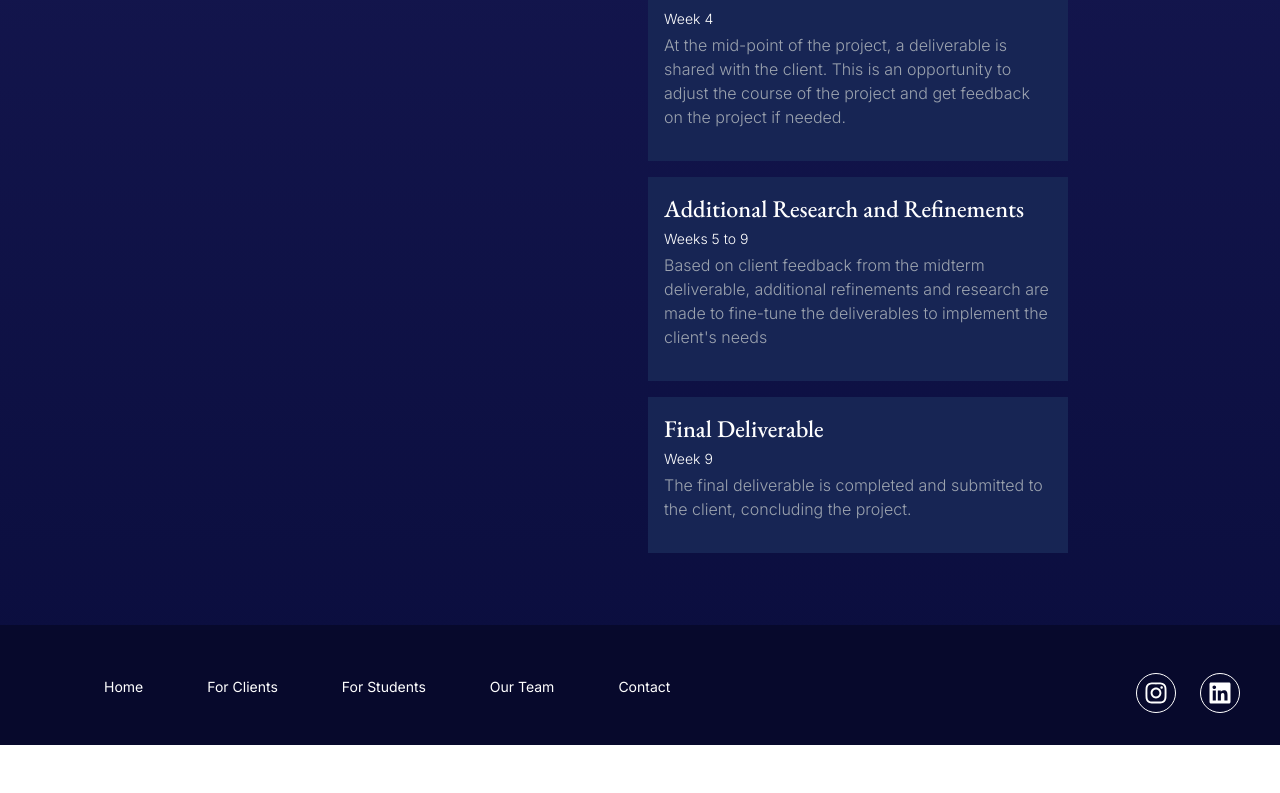
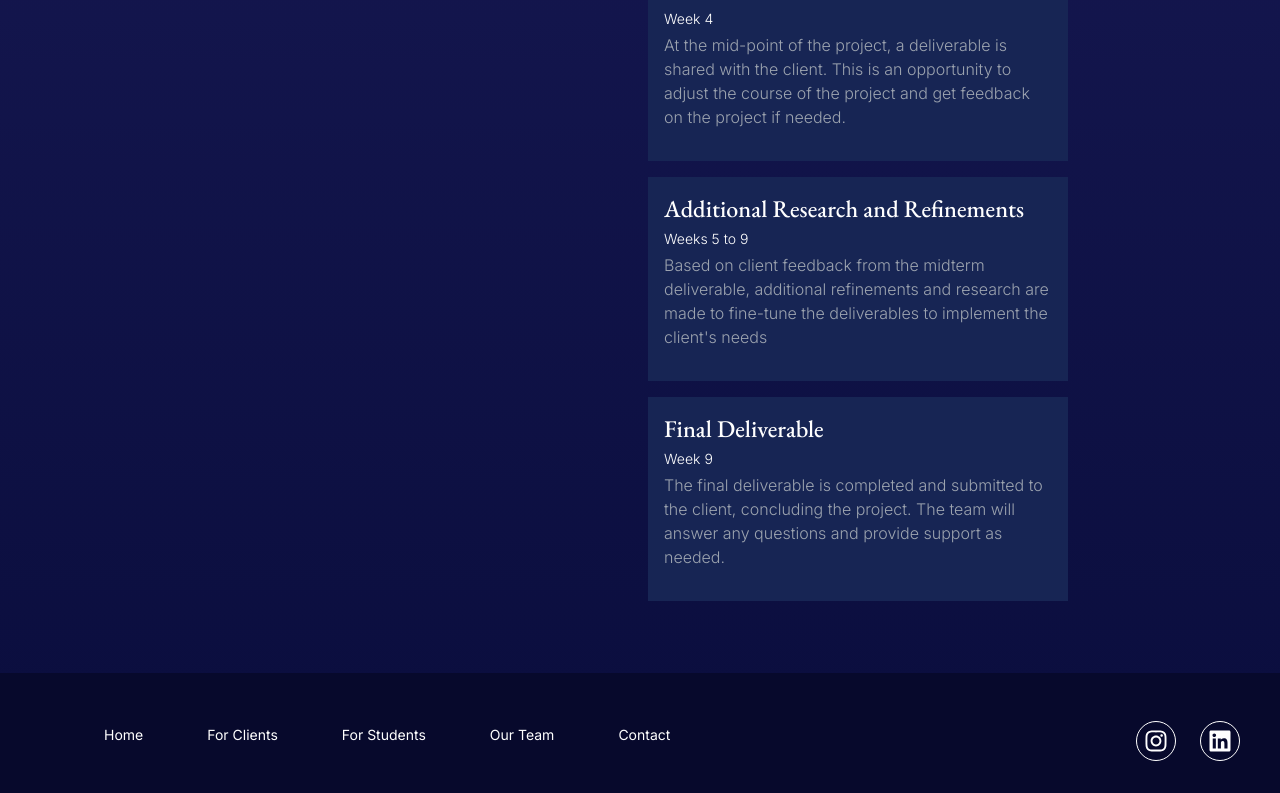
Before and after one commit to Bruin-Studio-Strategies/BSSWebsite, a React (Vite) app in the folder bss-web/: page /clients in a window 1280 px wide. Shown: the part 1489-2282 px from the top of the page. Before the commit the page ends 2234 px from the top, so only its background shows below. Built offline with nearby package versions, Linux system fonts and the light colour scheme.

Commit message:
add sentence to process

```diff
--- a/bss-web/src/pages/Clients/sections/Process.jsx
+++ b/bss-web/src/pages/Clients/sections/Process.jsx
@@ -27,7 +27,7 @@ export default function Process() {
         <ProcessCard
           title="Final Deliverable"
           period="Week 9"
-          description="The final deliverable is completed and submitted to the client, concluding the project."
+          description="The final deliverable is completed and submitted to the client, concluding the project. The team will answer any questions and provide support as needed."
         />
       </div>
     </section>
```
